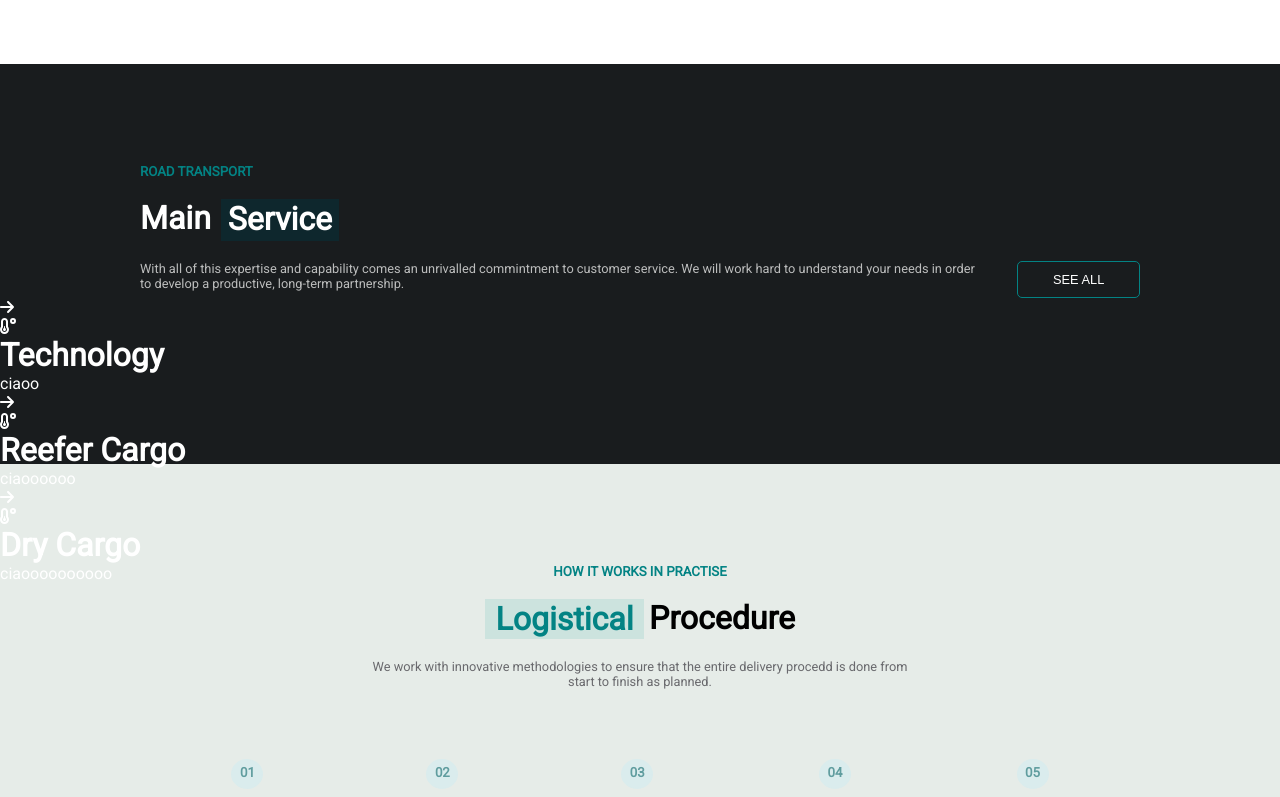
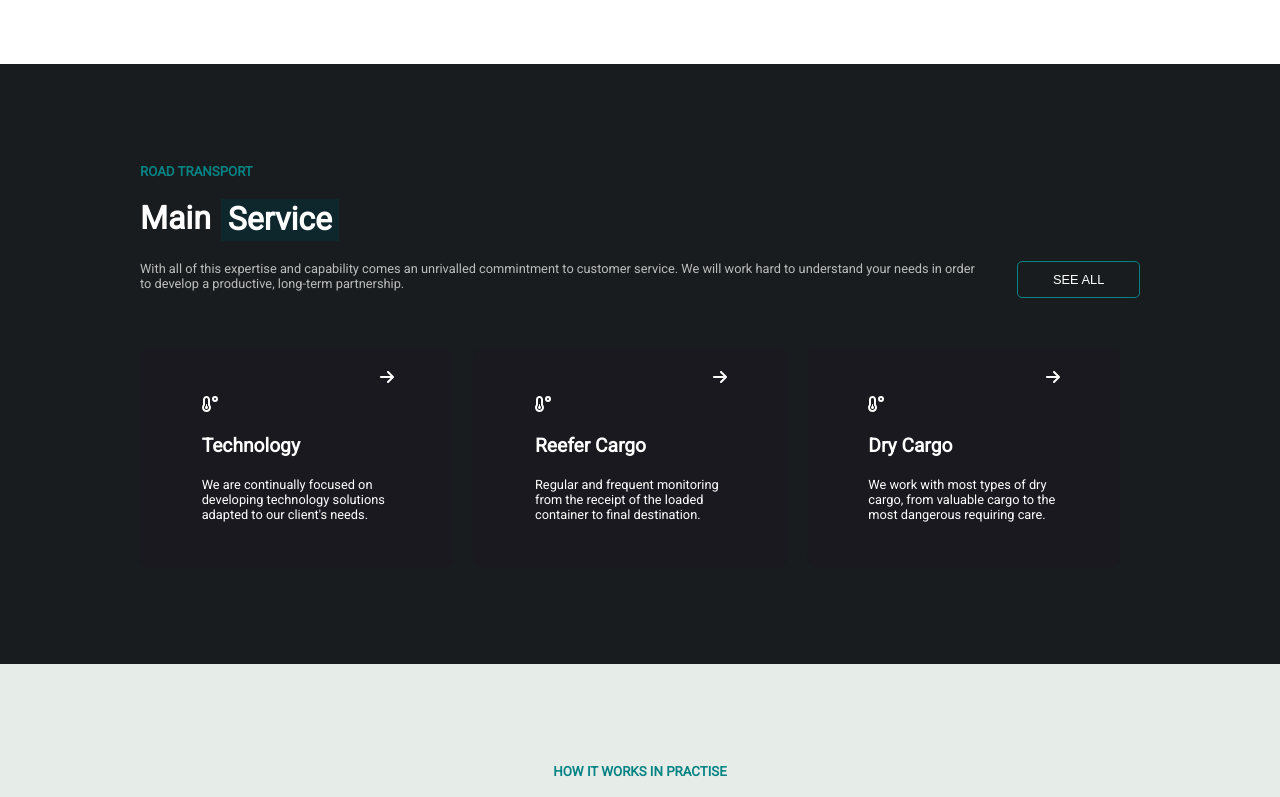
Before and after one commit to valentinaiori/proj-html-vuejs, a Vue app: page / in a window 1280 px wide. Shown: the part 1152-1949 px from the top of the page. Built offline with nearby package versions, Linux system fonts and the light colour scheme.

Commit message:
Add card road transport component

```diff
--- a/src/components/RoadTransport/CardRoadTransportComponent.vue
+++ b/src/components/RoadTransport/CardRoadTransportComponent.vue
@@ -1,17 +1,21 @@
 <template>
     <div class="card">
-      <div>
+      <div class="arrow">
         <i class="fa-solid fa-arrow-right"></i>
       </div>
+      <div class="content">
         <i :class=iconCard></i>
-    <h1>{{titleCard}}</h1>
-    <p>{{textCard}}</p>
+      <h1 class="title">{{titleCard}}</h1>
+      <p class="text">{{textCard}}</p>
       </div>
+
+  </div>
+
 </template>
 
 <script>
 export default {
-    name:'CardRoadTransportComponent',
+  name: 'CardRoadTransportComponent',
   props: {
     iconCard: String,
     titleCard: String,
@@ -22,9 +26,39 @@ export default {
 </script>
 
 <style lang="scss" scoped>
+  .card {
+    color: white;
+    margin-top: 50px;
+    width: 350px;
+    height: 220px;
+    border: 1px solid #19191f;
+    background-color: #19191f;
+    border-radius: 10px;
+    margin-right: 20px;
 
-  .card{
-    color: white;
+    .content{
+      width: 190px;
+
+      .title{
+      font-size: 1.2rem;
+      padding-top: 20px;
+      padding-bottom: 20px;
+
     }
 
+    .text{
+      font-size: 0.8rem;
+    }
+    }
+
+
+  }
+
+  .arrow{
+    display: flex;
+    padding-bottom: 10px;
+    padding-top: 20px;
+    margin-left: 180px;
+
+  }
 </style>
--- a/src/components/RoadTransport/RoadTransportComponent.vue
+++ b/src/components/RoadTransport/RoadTransportComponent.vue
@@ -12,13 +12,15 @@
                     will work hard to understand your needs in order to develop a productive, long-term partnership.</p>
                 <button class="btn-see-all">SEE ALL</button>
             </div>
+
+            <div class="card-container">
+                <CardRoadTransportComponent v-for="card in getCardData()" :key="card.title"
+                    :iconCard="card.icon"
+                    :titleCard="card.title"
+                    :textCard="card.text" />
+            </div>
         </div>
-        <div>
-            <CardRoadTransportComponent v-for="card in getCardData()" :key="card.title"
-        :iconCard="card.icon"
-        :titleCard="card.title"
-        :textCard="card.text"/>
-        </div>
+
     </div>
 </template>
 
@@ -31,23 +33,23 @@ export default {
         CardRoadTransportComponent,
     },
 
-    methods:{
-        getCardData(){
+    methods: {
+        getCardData() {
             const cardData = [
                 {
                     'icon': 'fa-solid fa-temperature-low',
-                    'title' : 'Technology',
-                    'text': 'ciaoo'
+                    'title': 'Technology',
+                    'text': 'We are continually focused on developing technology solutions adapted to our client\'s needs.'
                 },
                 {
                     'icon': 'fa-solid fa-temperature-low',
-                    'title' : 'Reefer Cargo',
-                    'text': 'ciaoooooo'
+                    'title': 'Reefer Cargo',
+                    'text': 'Regular and frequent monitoring from the receipt of the loaded container to final destination.'
                 },
                 {
                     'icon': 'fa-solid fa-temperature-low',
-                    'title' : 'Dry Cargo',
-                    'text': 'ciaoooooooooo'
+                    'title': 'Dry Cargo',
+                    'text': 'We work with most types of dry cargo, from valuable cargo to the most dangerous requiring care.'
                 }
             ]
             return cardData;
@@ -58,7 +60,7 @@ export default {
 
 <style lang="scss" scoped>
 .road-transport {
-    height: 400px;
+    height: 600px;
     background-color: #191c1e;
 }
 
@@ -113,4 +115,9 @@ export default {
     }
 
 }
+
+.card-container {
+    display: flex;
+    width: calc (100% / 3)
+}
 </style>
```
Lines whose indentation alone changed are shown as unchanged.
